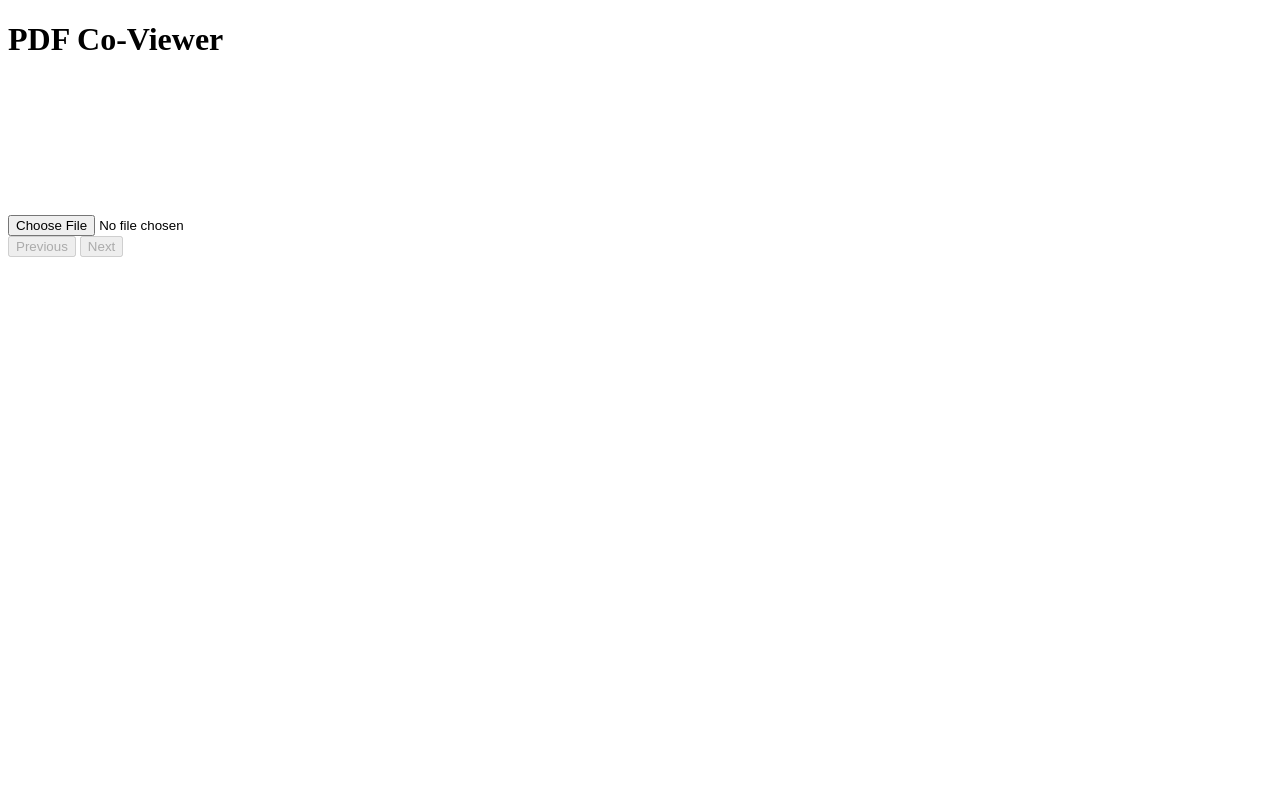
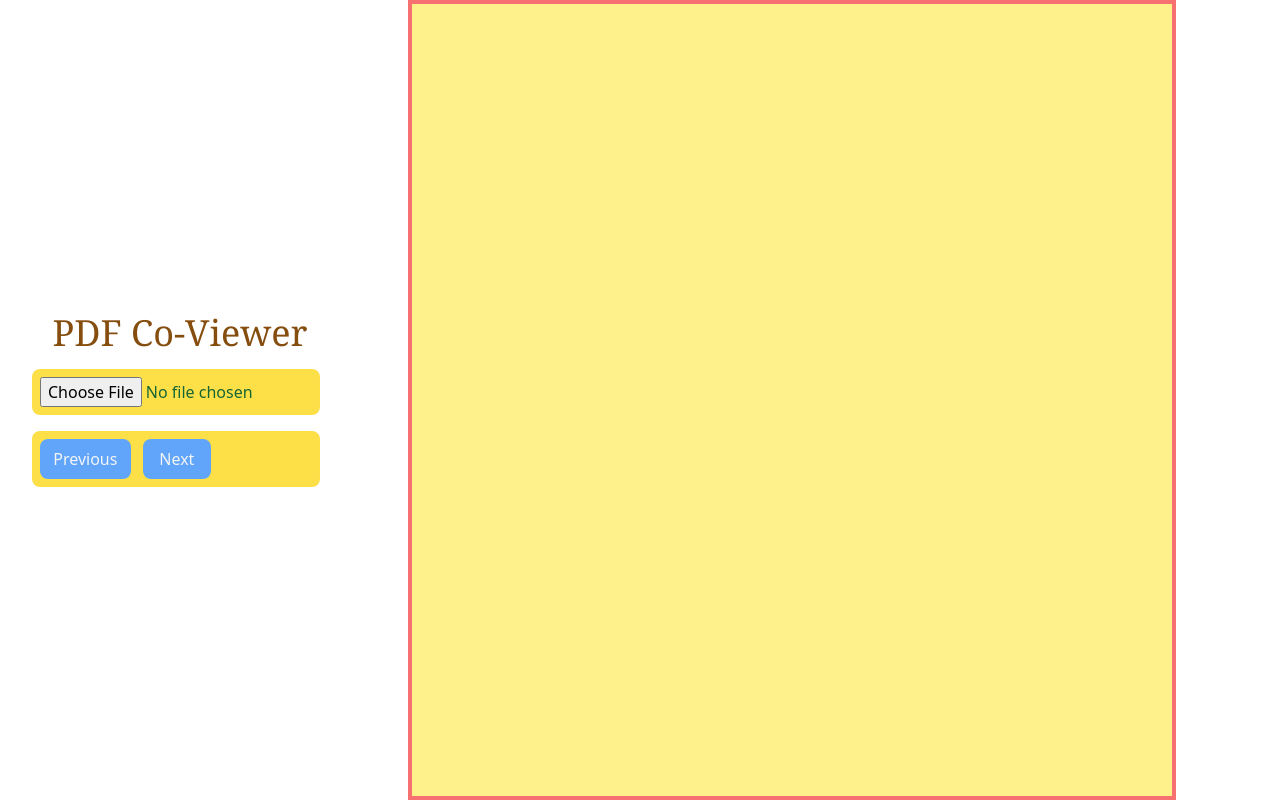
Before and after one commit to harsh-9389/kalvium_task, a website: page public/index.html in a window 1280 px wide. Drawn offline with nearby package versions, Linux system fonts and the light colour scheme.

Commit message:
Added some CSS

```diff
--- a/public/index.html
+++ b/public/index.html
@@ -6,38 +6,51 @@
     <title>PDF Co-Viewer</title>
     <!-- <link rel="stylesheet" href="styles.css" /> -->
     <link rel="stylesheet" href="index.css" />
-    <!-- <script src="https://cdn.tailwindcss.com"></script> -->
+    <script src="https://cdn.tailwindcss.com"></script>
     <script src="https://cdnjs.cloudflare.com/ajax/libs/pdf.js/2.10.377/pdf.min.js"></script>
   </head>
+
   <body>
-    <div id="container">
-      <h1 class="text-yellow-800">PDF Co-Viewer</h1>
+    <div id="container" class="flex">
+      <div id="left" class="content-center">
+        <h1 class="text-yellow-800 text-4xl font-serif text-center">
+          PDF Co-Viewer
+        </h1>
+
         <input
           title="input"
           type="file"
           id="file-input"
           accept="application/pdf"
+          class="w-4/5 ml-8 mt-4 p-2 rounded-lg bg-yellow-300 text-green-800"
         />
-      <canvas id="pdf-canvas"></canvas>
-      <div id="controls">
-        <button id="prev" disabled>Previous</button>
-        <span id="page-number"></span>
-        <button id="next" disabled>Next</button>
+
+        <div id="controls" class="w-4/5 ml-8 mt-4 p-2 rounded-lg bg-yellow-300">
+          <button
+            id="prev"
+            class="bg-blue-400 p-2 rounded-lg text-gray-100 w-1/3"
+            disabled
+          >
+            Previous
+          </button>
+
+          <button
+            id="next"
+            class="bg-blue-400 p-2 rounded-lg text-gray-100 w-1/4 ml-2"
+            disabled
+          >
+            Next
+          </button>
+
+          <span id="page-number" class="text-gray-700 ml-2"></span>
         </div>
       </div>
+
+      <canvas
+        id="pdf-canvas"
+        class="h-screen w-3/5 ml-12 border-4 border-solid border-red-400 bg-yellow-200"
+      ></canvas>
+    </div>
     <script src="script.js"></script>
-    <script>
-      // Show the file input only if the user is an admin
-      window.addEventListener("load", () => {
-        // Wait until role is assigned by WebSocket
-        const socket = new WebSocket("ws://localhost:3000");
-        socket.onmessage = (event) => {
-          const data = JSON.parse(event.data);
-          if (data.role === "admin") {
-            document.getElementById("file-input").style.display = "block";
-          }
-        };
-      });
-    </script>
   </body>
 </html>
--- a/public/script.js
+++ b/public/script.js
@@ -92,7 +92,7 @@ nextBtn.addEventListener('click', () => {
 function changePage(num) {
   pageNum = num;
   renderPage(num);
-  if(role === 'admin') socket.send(JSON.stringify({ type: 'changePage', page: num }));
+  if (role === 'admin') socket.send(JSON.stringify({ type: 'changePage', page: num }));
 }
 
 // WebSocket events
```
Lines whose indentation alone changed are shown as unchanged.
